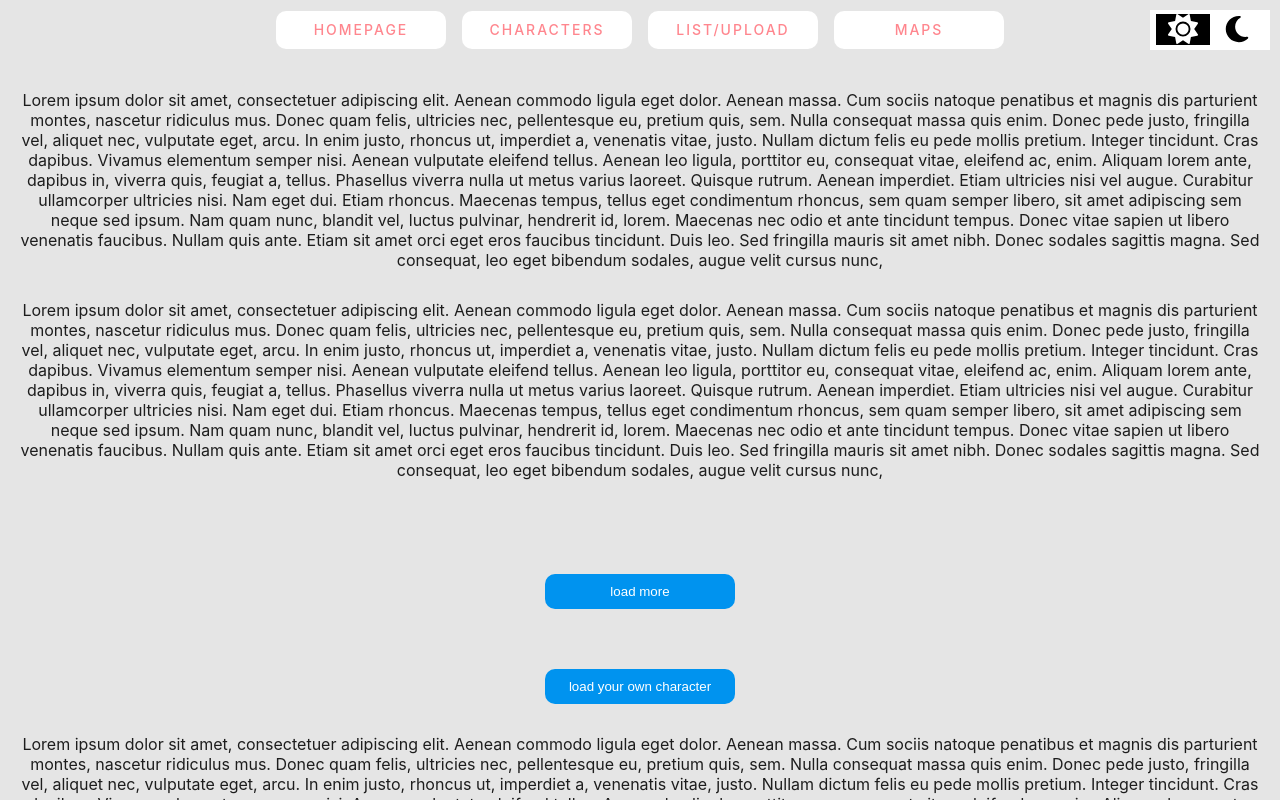
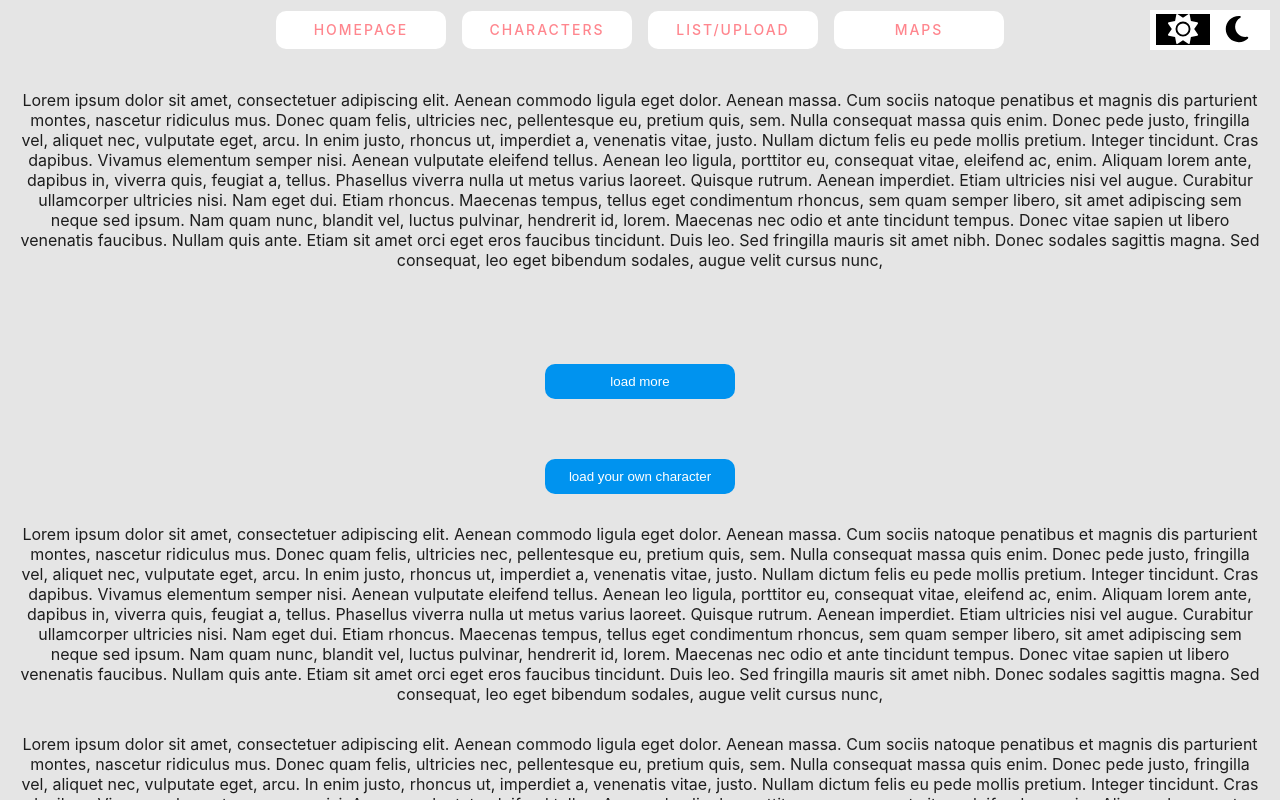
Before and after one commit to Vlad-Vasinev/Dark-Mode-React, a React (Create React App) app: page /breeds in a window 1280 px wide. Built offline with nearby package versions, Linux system fonts and the light colour scheme.

Commit message:
Update BreedsPage.js

```diff
--- a/src/components/breedsPage/BreedsPage.js
+++ b/src/components/breedsPage/BreedsPage.js
@@ -56,7 +56,6 @@ const Breeds = () => {
     <div className={classes.breedsPageWrapper} style={{ color: primaryColor }}>
       <BlockMenu></BlockMenu>
       <TextFiller></TextFiller>
-      <TextFiller></TextFiller>
       <div className={classes.breedsList}>
         {
           newApiData.map(elData =>
```
